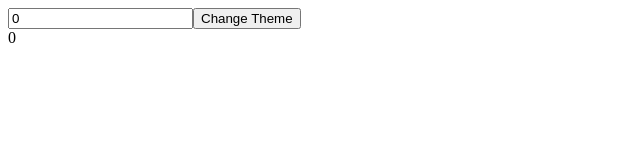
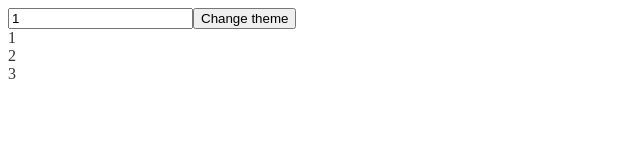
Before and after one commit to Ajgor-idk/React-Hooks-Practice, a React (Create React App) app: page / in a window 1280 px wide. Shown: the top 160 px of the page, without its empty margins (0-640 px from the left). Built offline with nearby package versions, Linux system fonts and the light colour scheme.

Commit message:
useCallback Hook coming right in. B)

```diff
--- a/src/App.js
+++ b/src/App.js
@@ -4,6 +4,7 @@
 import { UseContextHook } from "./Hooks/UseContext/UseContextHook.js";
 import { UseRefHook } from "./Hooks/UseRef/UseRefHook.js";
 import { UseMemoHook } from "./Hooks/UseMemo/UseMemoHook.js";
+import { UseCallbackHook } from "./Hooks/UseCallback/UseCallbackHook.js";
 
 function App() {
   return (
@@ -12,7 +13,8 @@
       {/* <UseEffectHook /> */}
       {/* <UseContextHook /> */}
       {/* <UseRefHook /> */}
-      <UseMemoHook />
+      {/* <UseMemoHook /> */}
+      <UseCallbackHook />
     </>
   );
 }
--- /dev/null
+++ b/src/Hooks/UseCallback/List.js
@@ -0,0 +1,10 @@
+import React, { useEffect, useState } from "react";
+
+export function List({ getItems }) {
+  const [items, setItems] = useState([]);
+  useEffect(() => {
+    setItems(getItems());
+    console.log("Upadting Items");
+  }, [getItems]);
+  return items.map((item) => <div key={item}>{item}</div>);
+}
--- /dev/null
+++ b/src/Hooks/UseCallback/UseCallbackHook.js
@@ -0,0 +1,30 @@
+import React, { useState, useCallback } from "react";
+import { List } from "./List";
+
+export function UseCallbackHook() {
+  const [number, setNumber] = useState(1);
+  const [dark, setDark] = useState(false);
+
+  const getItems = useCallback(() => {
+    return [number, number + 1, number + 2];
+  }, [number]);
+
+  const theme = {
+    backgroundColor: dark ? "#333" : "#FFF",
+    color: dark ? "#FFF" : "#333",
+  };
+
+  return (
+    <div style={theme}>
+      <input
+        type="number"
+        value={number}
+        onChange={(event) => setNumber(parseInt(event.target.value))}
+      />
+      <button onClick={() => setDark((prevDark) => !prevDark)}>
+        Change theme
+      </button>
+      <List getItems={getItems} />
+    </div>
+  );
+}
```
Also changed, not shown: 1 other file (tests, documents, lock files or other folders).
